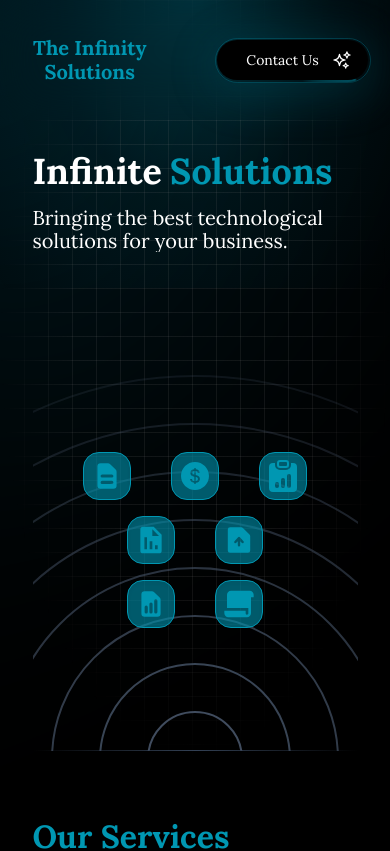
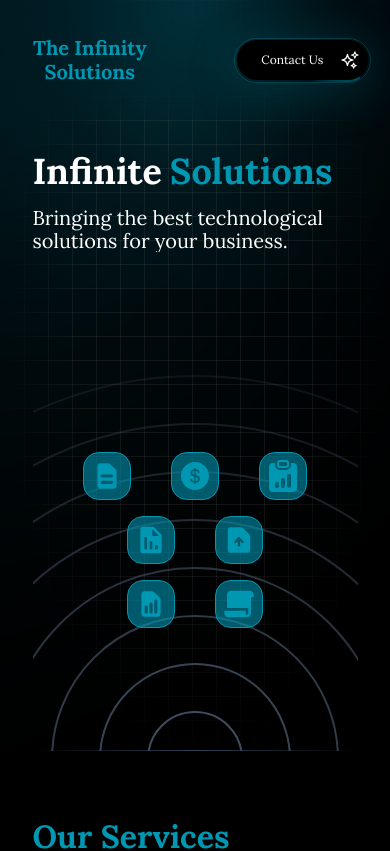
Before and after one commit to theinfinitysolutions/infinitysolutions_ui, a Next.js app: page / in a window 390 px wide. Shown: the top 851 px of the page. Built offline with nearby package versions, Linux system fonts and the light colour scheme; what tailwindcss-3d would draw is missing.

Commit message:
footer and navbar changes

```diff
--- a/components/footer.jsx
+++ b/components/footer.jsx
@@ -45,7 +45,7 @@ const Footer = () => {
             Solutions
           </span>
         </div>
-        <div className="w-full lg:w-[50%] grid gap-y-8 grid-cols-2 md:flex md:flex-col justify-between mt-8 lg:mt-[5vh] mx-2">
+        <div className="w-full lg:w-[50%] grid gap-y-8 grid-cols-2 md:flex md:flex-row justify-between mt-8 lg:mt-[5vh] mx-2">
           <div className=" md:w-6/12 flex flex-col items-left">
             <h3 className="text-xl font-bold text-primaryColor">Quick Links</h3>
             <ul className="mt-2">
--- a/components/navbar.jsx
+++ b/components/navbar.jsx
@@ -69,12 +69,12 @@ const Navbar = () => {
           Solutions
         </span>
       </div>
-      <div className="w-[50vw] md:w-[20%]">
+      <div className="w-[40vw] md:w-[20%]">
         <div className=" flex w-full md:max-w-lg items-center justify-end">
-          <div className="relative z-10 flex w-[40vw] md:w-[10vw] cursor-pointer items-center overflow-hidden rounded-full border border-[#0097b255] p-[1.5px] shadow-[0_8px_48px_4px_rgba(0,151,178,0.2)]">
+          <div className="relative z-10 flex w-[35vw] md:w-[10vw] cursor-pointer items-center overflow-hidden rounded-full border border-[#0097b255] p-[1.5px] shadow-[0_8px_48px_4px_rgba(0,151,178,0.2)]">
             <div className=" animate-rotate absolute inset-0 h-full w-full rounded-full  bg-[conic-gradient(#0097b2_20deg,transparent_120deg)]"></div>
-            <div className="relative z-20 flex flex-row justify-center w-full items-center rounded-full bg-black hover:bg-[#121212] px-4 py-2">
-              <p className="relative z-50 w-full block rounded-lg border border-black bg-black  text-center text-sm text-white shadow-2xl transition duration-200">
+            <div className="relative z-20 flex flex-row justify-center w-full items-center rounded-full bg-black hover:bg-[#121212] px-2 py-2 md:px-4 md:py-2">
+              <p className="relative z-50 w-full block rounded-lg border border-black bg-black  text-center text-[12px] md:text-sm text-white shadow-2xl transition duration-200">
                 Contact Us
               </p>
               <svg
```
